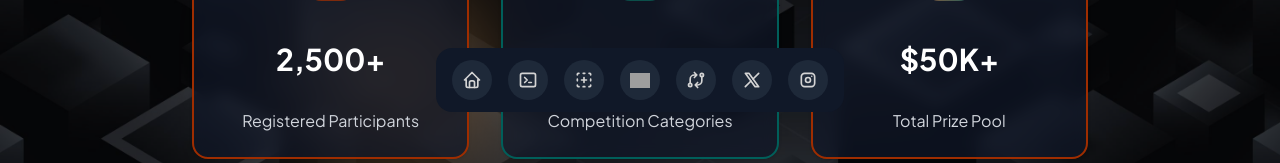
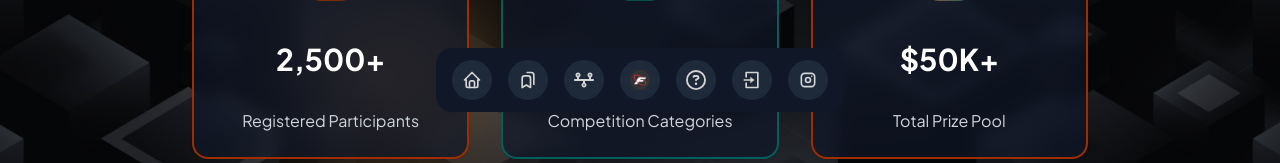
Before and after one commit to airlanggapradana/fostifest, a React (Vite) app in the folder client/: page / in a window 1280 px wide. Shown: the part 640-803 px from the top of the page. Built offline with nearby package versions, Linux system fonts and the light colour scheme; grey boxes are pictures that could not be loaded.

Commit message:
update Navbar component with new icons and logo, and add react-icons dependency

```diff
--- a/client/package.json
+++ b/client/package.json
@@ -19,6 +19,7 @@
     "motion": "^12.23.12",
     "react": "^19.1.0",
     "react-dom": "^19.1.0",
+    "react-icons": "^5.5.0",
     "react-router": "^7.7.1",
     "tailwind-merge": "^3.3.1",
     "tailwindcss": "^4.1.11"
--- a/client/src/components/Navbar.tsx
+++ b/client/src/components/Navbar.tsx
@@ -1,12 +1,12 @@
 import {FloatingDock} from "@/components/ui/floating-dock";
 import {
+  IconBookmarks,
   IconBrandInstagram,
-  IconBrandX,
-  IconExchange,
   IconHome,
-  IconNewSection,
-  IconTerminal2,
 } from "@tabler/icons-react";
+import {FaTimeline, FaRegCircleQuestion} from "react-icons/fa6";
+import {RiLoginBoxLine} from "react-icons/ri";
+import fosti from '../assets/1630658187270-Photoroom.png'
 
 export function Navbar() {
   const links = [
@@ -21,14 +21,14 @@ export function Navbar() {
     {
       title: "Categories",
       icon: (
-        <IconTerminal2 className="h-full w-full  text-neutral-300"/>
+        <IconBookmarks className="h-full w-full  text-neutral-300"/>
       ),
       href: "#",
     },
     {
       title: "Timeline",
       icon: (
-        <IconNewSection className="h-full w-full  text-neutral-300"/>
+        <FaTimeline className="h-full w-full  text-neutral-300"/>
       ),
       href: "#",
     },
@@ -36,9 +36,9 @@ export function Navbar() {
       title: "FOSTI UMS",
       icon: (
         <img
-          src="https://assets.aceternity.com/logo-dark.png"
-          width={20}
-          height={20}
+          src={fosti}
+          width={64}
+          height={64}
           alt="Aceternity Logo"
         />
       ),
@@ -47,7 +47,7 @@ export function Navbar() {
     {
       title: "FAQ",
       icon: (
-        <IconExchange className="h-full w-full  text-neutral-300"/>
+        <FaRegCircleQuestion className="h-full w-full  text-neutral-300"/>
       ),
       href: "#",
     },
@@ -55,7 +55,7 @@ export function Navbar() {
     {
       title: "Pendaftaran",
       icon: (
-        <IconBrandX className="h-full w-full  text-neutral-300"/>
+        <RiLoginBoxLine className="h-full w-full  text-neutral-300"/>
       ),
       href: "#",
     },
```
Also changed, not shown: client/src/assets/1630658187270-Photoroom.png (added), 1 other file (tests, documents, lock files or other folders).
